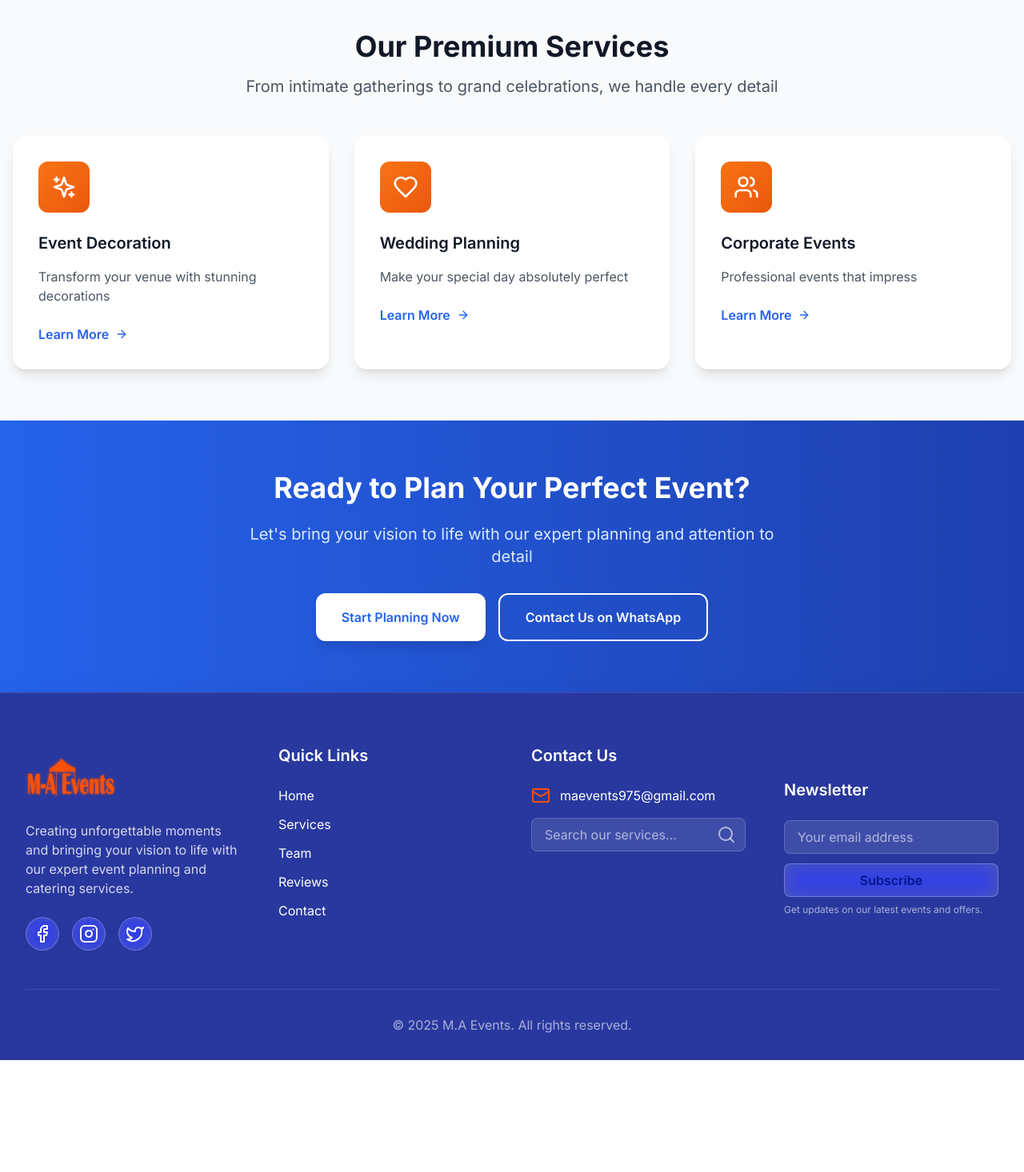
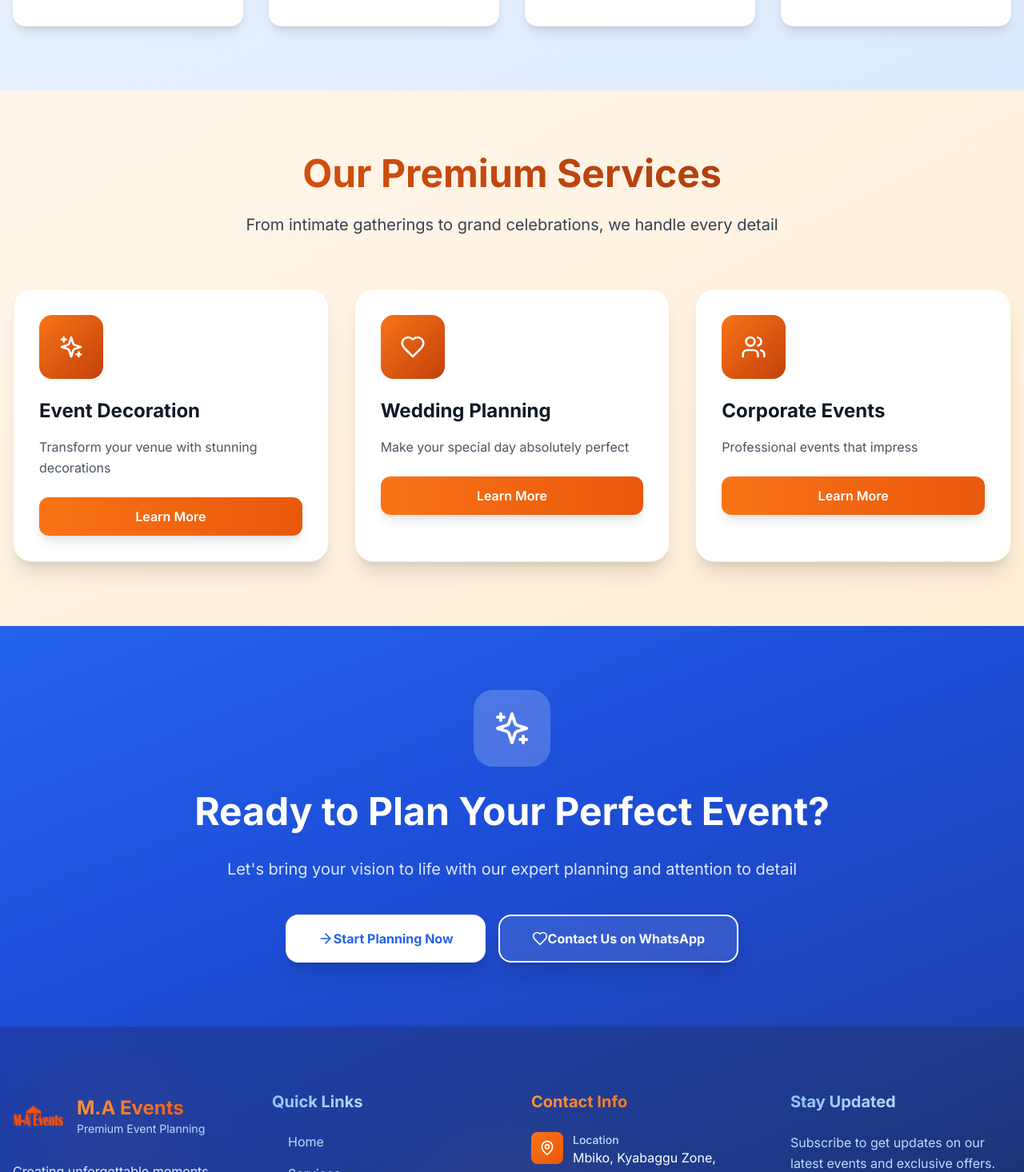
Before and after one commit to alvin20000/ma, a React (Vite) app: page / in a window 1280 px wide. Shown: the part 1334-2800 px from the top of the page at 80% size. Before the commit the page ends 2660 px from the top, so only its background shows below. Built offline with nearby package versions, Linux system fonts and the light colour scheme.

Commit message:
Redesign home content, header, and footer with modern UI

```diff
--- a/src/components/Footer.tsx
+++ b/src/components/Footer.tsx
@@ -1,4 +1,4 @@
-import { Facebook, Instagram, Twitter, Mail, Search } from 'lucide-react';
+import { Facebook, Instagram, Twitter, Mail, Search, MapPin, Phone, Clock, Heart } from 'lucide-react';
 import { motion } from 'framer-motion';
 import footerImage from '../assets/images/logos/logo.png';
 
@@ -7,91 +7,241 @@ interface FooterProps {
 }
 
 export default function Footer({ className = '' }: FooterProps) {
+  const containerVariants = {
+    hidden: { opacity: 0 },
+    visible: {
+      opacity: 1,
+      transition: {
+        staggerChildren: 0.2,
+        delayChildren: 0.1
+      }
+    }
+  };
+
+  const itemVariants = {
+    hidden: { opacity: 0, y: 30 },
+    visible: {
+      opacity: 1,
+      y: 0,
+      transition: {
+        duration: 0.6,
+        ease: "easeOut"
+      }
+    }
+  };
+
+  const socialLinks = [
+    { icon: <Facebook className="w-5 h-5" />, href: "#", label: "Facebook" },
+    { icon: <Instagram className="w-5 h-5" />, href: "#", label: "Instagram" },
+    { icon: <Twitter className="w-5 h-5" />, href: "#", label: "Twitter" }
+  ];
+
+  const quickLinks = [
+    { name: "Home", href: "#home" },
+    { name: "Services", href: "#services" },
+    { name: "Team", href: "#team" },
+    { name: "Reviews", href: "#reviews" },
+    { name: "Contact", href: "#contact" }
+  ];
+
+  const contactInfo = [
+    {
+      icon: <MapPin className="w-5 h-5" />,
+      title: "Location",
+      content: "Mbiko, Kyabaggu Zone, Uganda"
+    },
+    {
+      icon: <Phone className="w-5 h-5" />,
+      title: "Phone",
+      content: "+256 782 876390"
+    },
+    {
+      icon: <Mail className="w-5 h-5" />,
+      title: "Email",
+      content: "maevents975@gmail.com"
+    },
+    {
+      icon: <Clock className="w-5 h-5" />,
+      title: "Hours",
+      content: "Mon-Sat: 8AM-8PM"
+    }
+  ];
+
   return (
-    <footer className={`footer-glass text-white pt-16 pb-8 px-8 ${className}`}>
-      <div className="container mx-auto">
-        <div className="grid grid-cols-1 md:grid-cols-4 gap-12 mb-12 text-center md:text-left">
+    <footer className={`relative overflow-hidden ${className}`}>
+      {/* Main Footer */}
+      <div className="bg-gradient-to-br from-blue-800 via-blue-900 to-blue-950 text-white pt-20 pb-12">
+        {/* Background Pattern */}
+        <div className="absolute inset-0 opacity-10">
+          <div className="absolute top-20 left-20 w-32 h-32 bg-orange-500 rounded-full blur-3xl"></div>
+          <div className="absolute bottom-20 right-20 w-40 h-40 bg-blue-400 rounded-full blur-3xl"></div>
+          <div className="absolute top-1/2 left-1/2 transform -translate-x-1/2 -translate-y-1/2 w-60 h-60 bg-orange-400 rounded-full blur-3xl"></div>
+        </div>
+
+        <div className="container mx-auto px-4 relative z-10">
+          <motion.div
+            initial="hidden"
+            whileInView="visible"
+            viewport={{ once: true, amount: 0.3 }}
+            variants={containerVariants}
+          >
+            <div className="grid grid-cols-1 md:grid-cols-2 lg:grid-cols-4 gap-12 mb-16">
               {/* Logo & About */}
-          <div className="flex flex-col items-center md:items-start animate-fadeIn">
               <motion.div
-              className="h-20 mb-4"
-              initial={{ opacity: 0, x: -80 }}
-              animate={{ opacity: 1, x: 0 }}
-              transition={{ duration: 0.5 }}
-              style={{ display: 'flex', justifyContent: 'center', alignItems: 'center' }}
+                variants={itemVariants}
+                className="lg:col-span-1"
               >
+                <motion.div
+                  className="flex items-center mb-6"
+                  whileHover={{ scale: 1.05 }}
+                  transition={{ duration: 0.3 }}
+                >
+                  <div className="h-16 w-16 mr-4">
                     <img
                       src={footerImage}
                       alt="M.A Events Logo"
-                className="h-full w-auto"
-                style={{ width: 'auto', height: '100%' }}
+                      className="h-full w-full object-contain"
+                    />
+                  </div>
+                  <div>
+                    <h3 className="text-2xl font-bold bg-gradient-to-r from-orange-400 to-orange-600 bg-clip-text text-transparent">
+                      M.A Events
+                    </h3>
+                    <p className="text-blue-200 text-sm">Premium Event Planning</p>
+                  </div>
+                </motion.div>
+                <p className="text-blue-100 mb-6 leading-relaxed">
+                  Creating unforgettable moments and bringing your vision to life with our expert event planning and catering services.
+                </p>
+                <div className="flex space-x-4">
+                  {socialLinks.map((social, index) => (
+                    <motion.a
+                      key={index}
+                      href={social.href}
+                      className="w-12 h-12 bg-white/10 backdrop-blur-sm rounded-xl flex items-center justify-center text-white hover:bg-orange-500 hover:text-white transition-all duration-300 border border-white/20 hover:border-orange-500"
+                      whileHover={{ scale: 1.1, rotate: 360 }}
+                      whileTap={{ scale: 0.9 }}
+                      aria-label={social.label}
+                    >
+                      {social.icon}
+                    </motion.a>
+                  ))}
+                </div>
+              </motion.div>
+
+              {/* Quick Links */}
+              <motion.div variants={itemVariants}>
+                <h3 className="text-xl font-bold mb-6 bg-gradient-to-r from-blue-300 to-blue-100 bg-clip-text text-transparent">
+                  Quick Links
+                </h3>
+                <ul className="space-y-4">
+                  {quickLinks.map((link, index) => (
+                    <motion.li key={index}>
+                      <motion.a
+                        href={link.href}
+                        className="text-blue-200 hover:text-orange-400 transition-all duration-300 flex items-center group"
+                        whileHover={{ x: 5 }}
+                      >
+                        <div className="w-2 h-2 bg-orange-500 rounded-full mr-3 opacity-0 group-hover:opacity-100 transition-opacity duration-300"></div>
+                        {link.name}
+                      </motion.a>
+                    </motion.li>
+                  ))}
+                </ul>
+              </motion.div>
+
+              {/* Contact Info */}
+              <motion.div variants={itemVariants}>
+                <h3 className="text-xl font-bold mb-6 bg-gradient-to-r from-orange-400 to-orange-600 bg-clip-text text-transparent">
+                  Contact Info
+                </h3>
+                <div className="space-y-4">
+                  {contactInfo.map((info, index) => (
+                    <motion.div
+                      key={index}
+                      className="flex items-start space-x-3 group"
+                      whileHover={{ x: 5 }}
+                    >
+                      <div className="w-10 h-10 bg-gradient-to-br from-orange-500 to-orange-600 rounded-lg flex items-center justify-center text-white flex-shrink-0 group-hover:scale-110 transition-transform duration-300">
+                        {info.icon}
+                      </div>
+                      <div>
+                        <p className="text-blue-200 text-sm font-medium">{info.title}</p>
+                        <p className="text-white">{info.content}</p>
+                      </div>
+                    </motion.div>
+                  ))}
+                </div>
+              </motion.div>
+
+              {/* Newsletter */}
+              <motion.div variants={itemVariants}>
+                <h3 className="text-xl font-bold mb-6 bg-gradient-to-r from-blue-300 to-blue-100 bg-clip-text text-transparent">
+                  Stay Updated
+                </h3>
+                <p className="text-blue-200 mb-6 leading-relaxed">
+                  Subscribe to get updates on our latest events and exclusive offers.
+                </p>
+                <form className="space-y-4">
+                  <motion.div
+                    whileHover={{ scale: 1.02 }}
+                    whileFocus={{ scale: 1.02 }}
+                  >
+                    <input
+                      type="email"
+                      placeholder="Enter your email"
+                      className="w-full px-4 py-3 bg-white/10 backdrop-blur-sm border border-white/20 rounded-xl text-white placeholder-blue-200 focus:outline-none focus:ring-2 focus:ring-orange-500 focus:border-transparent transition-all duration-300"
                     />
                   </motion.div>
-            <p className="text-white/80 mb-4 max-w-xs">
-              Creating unforgettable moments and bringing your vision to life with our expert event planning and catering services.
+                  <motion.button
+                    type="submit"
+                    className="w-full py-3 bg-gradient-to-r from-orange-500 to-orange-600 text-white font-semibold rounded-xl hover:from-orange-600 hover:to-orange-700 transition-all duration-300 shadow-lg hover:shadow-xl flex items-center justify-center space-x-2"
+                    whileHover={{ scale: 1.02, y: -2 }}
+                    whileTap={{ scale: 0.98 }}
+                  >
+                    <Mail className="w-5 h-5" />
+                    <span>Subscribe</span>
+                  </motion.button>
+                </form>
+              </motion.div>
+            </div>
+
+            {/* Bottom Section */}
+            <motion.div
+              variants={itemVariants}
+              className="border-t border-white/10 pt-8"
+            >
+              <div className="flex flex-col md:flex-row justify-between items-center space-y-4 md:space-y-0">
+                <div className="flex items-center space-x-2">
+                  <Heart className="w-5 h-5 text-orange-500" />
+                  <p className="text-blue-200">
+                    &copy; {new Date().getFullYear()} M.A Events. Made with love in Uganda.
                   </p>
-            <div className="flex space-x-4 mt-2">
-              <a href="#" className="glass-social">
-                <Facebook className="" />
-              </a>
-              <a href="#" className="glass-social">
-                <Instagram className="" />
-              </a>
-              <a href="#" className="glass-social">
-                <Twitter className="" />
-              </a>
+                </div>
+                <div className="flex items-center space-x-6">
+                  <motion.a
+                    href="#"
+                    className="text-blue-200 hover:text-orange-400 transition-colors duration-300"
+                    whileHover={{ scale: 1.05 }}
+                  >
+                    Privacy Policy
+                  </motion.a>
+                  <motion.a
+                    href="#"
+                    className="text-blue-200 hover:text-orange-400 transition-colors duration-300"
+                    whileHover={{ scale: 1.05 }}
+                  >
+                    Terms of Service
+                  </motion.a>
+                </div>
+              </div>
+            </motion.div>
+          </motion.div>
         </div>
       </div>
 
-          {/* Quick Links */}
-          <div className="animate-fadeIn" style={{ animationDelay: '0.2s' }}>
-            <h3 className="text-xl font-semibold mb-6">Quick Links</h3>
-            <ul className="space-y-3">
-              <li><a href="#home" className="footer-link">Home</a></li>
-              <li><a href="#services" className="footer-link">Services</a></li>
-              <li><a href="#team" className="footer-link">Team</a></li>
-              <li><a href="#reviews" className="footer-link">Reviews</a></li>
-              <li><a href="#contact" className="footer-link">Contact</a></li>
-            </ul>
-          </div>
-
-          {/* Contact Info */}
-          <div className="animate-fadeIn" style={{ animationDelay: '0.4s' }}>
-            <h3 className="text-xl font-semibold mb-6">Contact Us</h3>
-            <div className="space-y-4">
-              <div className="flex items-center space-x-3 justify-center md:justify-start">
-                <Mail className="text-[#f95006]" />
-                <span>maevents975@gmail.com</span>
-              </div>
-              <div className="relative">
-                <input
-                  type="text"
-                  placeholder="Search our services..."
-                  className="footer-input w-full pr-10"
-                />
-                <Search className="absolute right-3 top-1/2 transform -translate-y-1/2 text-white/60" />
-              </div>
-            </div>
-          </div>
-
-          {/* Newsletter */}
-          <div className="animate-fadeIn flex flex-col justify-center" style={{ animationDelay: '0.6s' }}>
-            <h3 className="text-xl font-semibold mb-6">Newsletter</h3>
-            <form className="flex flex-col space-y-3">
-              <input
-                type="email"
-                placeholder="Your email address"
-                className="footer-input"
-              />
-              <button type="submit" className="glass-btn w-full">Subscribe</button>
-            </form>
-            <p className="text-xs text-white/60 mt-2">Get updates on our latest events and offers.</p>
-          </div>
-        </div>
-        <div className="border-t border-white/10 pt-8 text-center text-white/60">
-          <p>&copy; {new Date().getFullYear()} M.A Events. All rights reserved.</p>
-        </div>
-      </div>
+      {/* Gradient Bottom Bar */}
+      <div className="h-2 bg-gradient-to-r from-orange-500 via-orange-600 to-blue-600"></div>
     </footer>
   );
 }
--- a/src/components/Hero.tsx
+++ b/src/components/Hero.tsx
@@ -229,36 +229,45 @@ export default function Hero({ onNavigate }: HeroProps) {
       </section>
 
       {/* Features Section */}
-      <section className="py-16 bg-white">
+      <section className="py-20 bg-gradient-to-br from-blue-50 to-blue-100">
         <div className="container mx-auto px-4">
           <motion.div
             initial={{ opacity: 0, y: 20 }}
             whileInView={{ opacity: 1, y: 0 }}
             transition={{ duration: 0.5 }}
-            className="text-center mb-12"
+            className="text-center mb-16"
           >
-            <h2 className="text-3xl md:text-4xl font-bold text-gray-900 mb-4">
+            <motion.h2
+              className="text-4xl md:text-5xl font-bold bg-gradient-to-r from-blue-600 to-blue-800 bg-clip-text text-transparent mb-6"
+              whileHover={{ scale: 1.05 }}
+              transition={{ duration: 0.3 }}
+            >
               Why Choose M.A Events?
-            </h2>
-            <p className="text-xl text-gray-600 max-w-2xl mx-auto">
+            </motion.h2>
+            <p className="text-xl text-gray-700 max-w-3xl mx-auto leading-relaxed">
               We bring years of experience and passion to make your events extraordinary
             </p>
           </motion.div>
 
-          <div className="grid grid-cols-2 md:grid-cols-4 gap-8">
+          <div className="grid grid-cols-1 md:grid-cols-2 lg:grid-cols-4 gap-8">
             {features.map((feature, index) => (
               <motion.div
                 key={index}
                 initial={{ opacity: 0, y: 20 }}
                 whileInView={{ opacity: 1, y: 0 }}
                 transition={{ duration: 0.5, delay: index * 0.1 }}
-                className="text-center group"
+                className="bg-white rounded-2xl p-8 shadow-lg hover:shadow-2xl transition-all duration-500 text-center group transform hover:-translate-y-3"
+                whileHover={{ scale: 1.05 }}
               >
-                <div className="w-16 h-16 bg-gradient-to-br from-blue-500 to-blue-600 rounded-full flex items-center justify-center text-white mx-auto mb-4 group-hover:scale-110 transition-transform duration-300">
+                <motion.div
+                  className="w-20 h-20 bg-gradient-to-br from-blue-500 to-blue-700 rounded-2xl flex items-center justify-center text-white mx-auto mb-6"
+                  whileHover={{ rotate: 360, scale: 1.1 }}
+                  transition={{ duration: 0.5 }}
+                >
                   {feature.icon}
-                </div>
-                <h3 className="text-xl font-semibold text-gray-900 mb-2">{feature.title}</h3>
-                <p className="text-gray-600">{feature.description}</p>
+                </motion.div>
+                <h3 className="text-2xl font-bold text-gray-900 mb-3 group-hover:text-blue-600 transition-colors">{feature.title}</h3>
+                <p className="text-gray-600 leading-relaxed">{feature.description}</p>
               </motion.div>
             ))}
           </div>
@@ -266,18 +275,22 @@ export default function Hero({ onNavigate }: HeroProps) {
       </section>
 
       {/* Services Preview */}
-      <section className="py-16 bg-gray-50">
+      <section className="py-20 bg-gradient-to-br from-orange-50 to-orange-100">
         <div className="container mx-auto px-4">
           <motion.div
             initial={{ opacity: 0, y: 20 }}
             whileInView={{ opacity: 1, y: 0 }}
             transition={{ duration: 0.5 }}
-            className="text-center mb-12"
+            className="text-center mb-16"
           >
-            <h2 className="text-3xl md:text-4xl font-bold text-gray-900 mb-4">
+            <motion.h2
+              className="text-4xl md:text-5xl font-bold bg-gradient-to-r from-orange-600 to-orange-800 bg-clip-text text-transparent mb-6"
+              whileHover={{ scale: 1.05 }}
+              transition={{ duration: 0.3 }}
+            >
               Our Premium Services
-            </h2>
-            <p className="text-xl text-gray-600 max-w-2xl mx-auto">
+            </motion.h2>
+            <p className="text-xl text-gray-700 max-w-3xl mx-auto leading-relaxed">
               From intimate gatherings to grand celebrations, we handle every detail
             </p>
           </motion.div>
@@ -289,21 +302,25 @@ export default function Hero({ onNavigate }: HeroProps) {
                 initial={{ opacity: 0, y: 20 }}
                 whileInView={{ opacity: 1, y: 0 }}
                 transition={{ duration: 0.5, delay: index * 0.1 }}
-                className="bg-white rounded-2xl p-8 shadow-lg hover:shadow-xl transition-all duration-300 transform hover:-translate-y-2 group"
+                className="bg-white rounded-3xl p-8 shadow-xl hover:shadow-2xl transition-all duration-500 transform hover:-translate-y-4 group border border-orange-100"
+                whileHover={{ scale: 1.02 }}
               >
-                <div className="w-16 h-16 bg-gradient-to-br from-orange-500 to-orange-600 rounded-xl flex items-center justify-center text-white mb-6 group-hover:scale-110 transition-transform duration-300">
+                <motion.div
+                  className="w-20 h-20 bg-gradient-to-br from-orange-500 to-orange-700 rounded-2xl flex items-center justify-center text-white mb-6"
+                  whileHover={{ rotate: 360, scale: 1.1 }}
+                  transition={{ duration: 0.5 }}
+                >
                   {service.icon}
-                </div>
-                <h3 className="text-xl font-semibold text-gray-900 mb-4">{service.title}</h3>
-                <p className="text-gray-600 mb-6">{service.description}</p>
+                </motion.div>
+                <h3 className="text-2xl font-bold text-gray-900 mb-4 group-hover:text-orange-600 transition-colors">{service.title}</h3>
+                <p className="text-gray-600 mb-6 leading-relaxed">{service.description}</p>
                 <motion.button
                   whileHover={{ scale: 1.05 }}
                   whileTap={{ scale: 0.95 }}
                   onClick={handleGetStarted}
-                  className="text-blue-600 font-semibold hover:text-blue-700 transition-colors duration-300 flex items-center space-x-2"
+                  className="w-full py-3 bg-gradient-to-r from-orange-500 to-orange-600 text-white font-semibold rounded-xl hover:from-orange-600 hover:to-orange-700 transition-all duration-300 shadow-lg hover:shadow-xl"
                 >
                   <span>Learn More</span>
-                  <ArrowRight size={16} />
                 </motion.button>
               </motion.div>
             ))}
@@ -312,17 +329,25 @@ export default function Hero({ onNavigate }: HeroProps) {
       </section>
 
       {/* Call to Action */}
-      <section className="py-16 bg-gradient-to-r from-blue-600 to-blue-800">
+      <section className="py-20 bg-gradient-to-br from-blue-600 via-blue-700 to-blue-800">
         <div className="container mx-auto px-4 text-center">
           <motion.div
             initial={{ opacity: 0, y: 20 }}
             whileInView={{ opacity: 1, y: 0 }}
             transition={{ duration: 0.5 }}
+            className="max-w-4xl mx-auto"
           >
-            <h2 className="text-3xl md:text-4xl font-bold text-white mb-6">
+            <motion.div
+              className="w-24 h-24 bg-white/20 rounded-3xl flex items-center justify-center mx-auto mb-8"
+              whileHover={{ rotate: 360, scale: 1.1 }}
+              transition={{ duration: 0.5 }}
+            >
+              <Sparkles className="w-12 h-12 text-white" />
+            </motion.div>
+            <h2 className="text-4xl md:text-5xl font-bold text-white mb-8 leading-tight">
               Ready to Plan Your Perfect Event?
             </h2>
-            <p className="text-xl text-blue-100 mb-8 max-w-2xl mx-auto">
+            <p className="text-xl text-blue-100 mb-10 max-w-3xl mx-auto leading-relaxed">
               Let's bring your vision to life with our expert planning and attention to detail
             </p>
             <div className="flex flex-col sm:flex-row gap-4 justify-center">
@@ -330,8 +355,9 @@ export default function Hero({ onNavigate }: HeroProps) {
                 onClick={handleGetStarted}
                 whileHover={{ scale: 1.05 }}
                 whileTap={{ scale: 0.95 }}
-                className="px-8 py-4 bg-white text-blue-600 font-semibold rounded-xl hover:bg-gray-100 transition-all duration-300 shadow-lg hover:shadow-xl"
+                className="px-10 py-4 bg-white text-blue-600 font-bold rounded-2xl hover:bg-gray-100 transition-all duration-300 shadow-xl hover:shadow-2xl flex items-center justify-center space-x-2"
               >
+                <ArrowRight size={20} />
                 Start Planning Now
               </motion.button>
               <motion.a
@@ -340,8 +366,9 @@ export default function Hero({ onNavigate }: HeroProps) {
                 rel="noopener noreferrer"
                 whileHover={{ scale: 1.05 }}
                 whileTap={{ scale: 0.95 }}
-                className="px-8 py-4 bg-transparent border-2 border-white text-white font-semibold rounded-xl hover:bg-white hover:text-blue-600 transition-all duration-300"
+                className="px-10 py-4 bg-white/10 backdrop-blur-sm border-2 border-white text-white font-bold rounded-2xl hover:bg-white hover:text-blue-600 transition-all duration-300 shadow-xl hover:shadow-2xl flex items-center justify-center space-x-2"
               >
+                <Heart size={20} />
                 Contact Us on WhatsApp
               </motion.a>
             </div>
--- a/src/index.css
+++ b/src/index.css
@@ -54,7 +54,7 @@
   }
 
   .modern-search-dropdown {
-    @apply w-64 px-4 py-2 rounded-xl bg-white text-gray-900 placeholder-gray-500 border border-gray-200 focus:border-blue-400 focus:outline-none transition-all duration-300 shadow-lg;
+    @apply w-72 px-6 py-3 rounded-2xl bg-white text-gray-900 placeholder-gray-500 border border-gray-200 focus:border-blue-400 focus:outline-none transition-all duration-300 shadow-2xl backdrop-blur-sm;
   }
 
   .footer-mobile-menu {
```
Also changed, not shown: src/components/Header.tsx (+5 -5 lines). Lines whose indentation alone changed are shown as unchanged.
